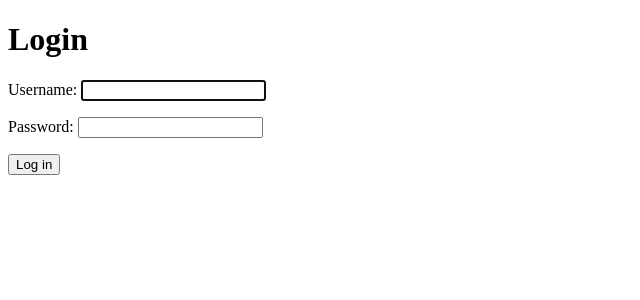
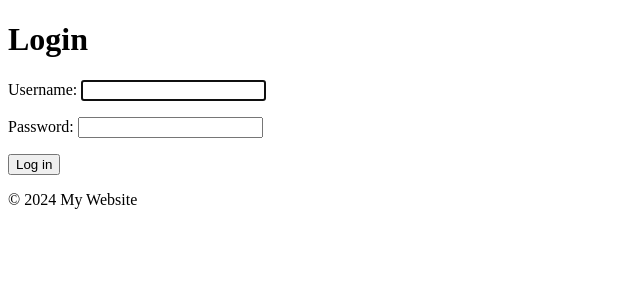
Before and after one commit to Gayathri155/healthcare_management, a Django app: a page that uses core/templates/accounts/login.html in a window 1280 px wide. Shown: the top 300 px of the page, without its empty margins (0-640 px from the left). Run offline with Django 5.2, Linux system fonts and the light colour scheme.

Commit message:
appointment

```diff
--- a/core/templates/accounts/login.html
+++ b/core/templates/accounts/login.html
@@ -18,4 +18,7 @@
     </div>
   {% endif %}
 </body>
+ <div class="footer">
+    <p>&copy; 2024 My Website</p>
+  </div>
 </html>
```
